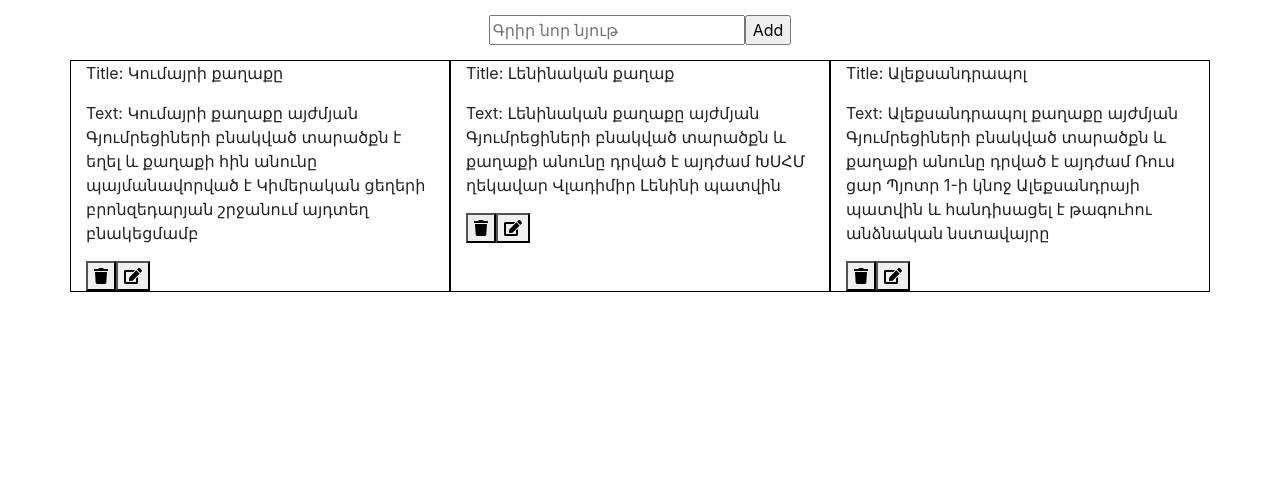
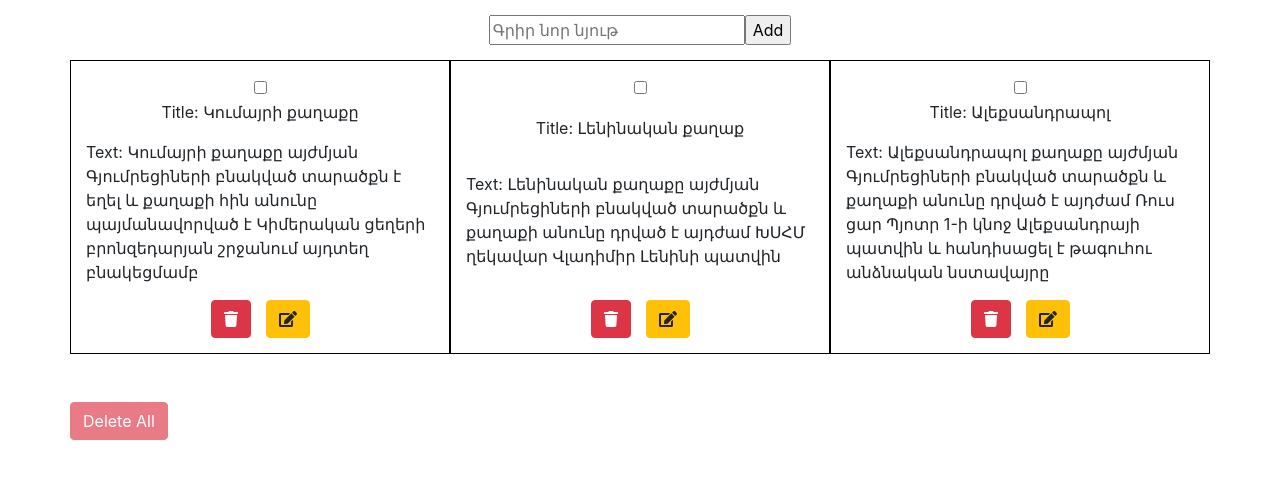
Before and after one commit to Vrezh22/Vrpro22, a React (Create React App) app: page / in a window 1280 px wide. Shown: the top 478 px of the page. Built offline with nearby package versions, Linux system fonts and the light colour scheme.

Commit message:
vrProjecto

```diff
--- /dev/null
+++ b/src/components/Confirm/confirm.module.css
@@ -0,0 +1,3 @@
+.input {
+    width:100%;
+}
--- /dev/null
+++ b/src/components/Confirm/index.jsx
@@ -0,0 +1,60 @@
+import styles from './confirm.module.css';
+import React from 'react';
+import { Modal, Button } from 'react-bootstrap';
+
+class EditTaskModal extends React.Component {
+    constructor(props) {
+        super();
+        this.state = {
+            ...props.data,
+        }
+    }
+
+    handleOnChange = (e) => {
+        const { value } = e.target;
+        this.setState(state => ({
+            ...state,
+            text: value,
+        }));
+    }
+    handleSave = (e) => {
+        if(!this.state.text)return;
+        const { editOneTask, onHide } = this.props;
+        editOneTask({ ...this.state });
+        onHide();
+
+    }
+    render() {
+        const { onHide, data } = this.props;
+        const { text } = this.state;
+        return (
+            <Modal
+                show={true}
+                size="lg"
+                aria-labelledby="contained-modal-title-vcenter"
+                centered
+                onHide={onHide}
+            >
+                <Modal.Header closeButton>
+                    <Modal.Title id="contained-modal-title-vcenter">
+                        Edit task {data._id}
+                    </Modal.Title>
+                </Modal.Header>
+                <Modal.Body>
+                    <input
+                        type="text"
+                        className={styles.input}
+                        onChange={this.handleOnChange}
+                        value={text}
+                    />
+                </Modal.Body>
+                <Modal.Footer>
+                    <Button variant="danger" onClick={onHide}>Close</Button>
+                    <Button variant="warning" onClick={this.handleSave}>Save</Button>
+                </Modal.Footer>
+            </Modal>
+        );
+    };
+}
+
+export default EditTaskModal;
--- a/src/components/Task/index.jsx
+++ b/src/components/Task/index.jsx
@@ -1,16 +1,24 @@
 import { FontAwesomeIcon } from '@fortawesome/react-fontawesome'
-import { faTrash , faEdit} from '@fortawesome/free-solid-svg-icons'
-const Task = ({ task , handleDeleteForm}) => {
+import { faTrash, faEdit } from '@fortawesome/free-solid-svg-icons'
+const Task = ({ task, handleDeleteForm, setEditTask, toggleSetAnyTasks,disabled }) => {
     return (
         <>
+            <div>
+                <input type="checkbox" onClick={() => toggleSetAnyTasks(task._id)} />
+            </div>
             <p>Title: {task.text.slice(0, 15)}</p>
             <p>Text: {task.text}</p>
             <div>
-                <button clasName="btn btn-danger" onClick={()=>handleDeleteForm(task._id)}>
-                <FontAwesomeIcon icon={faTrash} />
+                <button className="btn btn-danger" onClick={() => handleDeleteForm(task._id)} disabled={disabled}>
+                    <FontAwesomeIcon icon={faTrash} />
                 </button >
-                <button clasName="btn btn-warning" >
-                <FontAwesomeIcon icon={faEdit} />
+                <button
+                    className="btn btn-warning"
+                    style={{ marginLeft: '15px' }}
+                    onClick={() => setEditTask(task)}
+                    disabled={disabled}
+                >
+                    <FontAwesomeIcon icon={faEdit} />
                 </button >
             </div>
         </>
--- a/src/components/ToDO/index.jsx
+++ b/src/components/ToDO/index.jsx
@@ -1,12 +1,26 @@
-import { Container, Row, Col } from 'react-bootstrap';
+import { Container, Row, Col,Button } from 'react-bootstrap';
 import React from 'react';
+import { connect } from 'react-redux';
 import TodoForm from '../TodoForm';
 import Task from '../Task';
-import { connect } from 'react-redux';
+import EditTaskModal from '../Confirm';
 
 class Todo extends React.Component {
     state = {
-        inputValue: ''
+        inputValue: '',
+        editTask: null,
+        removeTasks: new Set()
+    }
+    toggleSetAnyTasks = (_id) => {
+        const removeTasks = new Set(this.state.removeTasks);
+        if (removeTasks.has(_id))
+            removeTasks.delete(_id);
+        else
+            removeTasks.add(_id);
+
+        this.setState({
+            removeTasks
+        })
     }
     handleOnChange = ({ target }) => {
         this.setState({
@@ -17,58 +31,92 @@ class Todo extends React.Component {
         if (!this.state.inputValue)
             return;
         this.props.addPost(this.state.inputValue);
+
         this.setState({
             inputValue: ''
         })
     }
     handleDeleteForm = (_id) => {
         return this.props.deletePost(_id);
+
+    }
+    clearEditTask = () => {
+        this.setState({
+            editTask: null
+        });
+    }
+    setEditTask = (editTask) => {
+        this.setState(prevState => ({
+            ...prevState,
+            editTask
+        }))
     }
 
-
     render() {
-        const { tasks } = this.props;
-        const { inputValue } = this.state;
+        const { tasks, editOneTask } = this.props;
+        const { inputValue, editTask  ,removeTasks} = this.state;
         const tasksJSX = tasks.map(task => {
-
+            const colInlineStyle = {
+                border: '1px solid black',
+                display: 'flex',
+                flexDirection: 'column',
+                justifyContent: 'space-between',
+                alignItems: 'center',
+                padding: '15px'
+            }
             return (
-                <Col key={task._id} xs={12} sm={6} md={4} style={{ border: '1px solid black' }}>
-                    <Task task={task} handleDeleteForm={this.handleDeleteForm} />
+                <Col key={task._id} xs={12} sm={6} md={4} style={colInlineStyle} >
+                    <Task
+                        task={task}
+                        handleDeleteForm={this.handleDeleteForm}
+                        setEditTask={this.setEditTask}
+                        toggleSetAnyTasks={this.toggleSetAnyTasks}
+                        disabled={!!removeTasks.size}
+                    />
                 </Col>
             )
         })
 
         return (
-            <div>
+            <>
                 <Container>
                     <Row className="justify-content-center">
                         <TodoForm
                             inputValue={inputValue}
                             handleOnChange={this.handleOnChange}
                             handleSubmitForm={this.handleSubmitForm}
+                            disabled={!!removeTasks.size}
                         />
                     </Row>
                     <Row>
                         {tasksJSX}
                     </Row>
+                    <Row className="mt-5">
+                         <Button variant="danger" disabled={!removeTasks.size}>Delete All</Button>
+                    </Row>
                 </Container>
-
-            </div>
+                {
+                    editTask && <EditTaskModal
+                        onHide={this.clearEditTask}
+                        data={editTask}
+                        editOneTask={editOneTask}
+                    />
+                }
+            </>
         )
     }
 }
-
 const mapStateToProps = (state) => {
     return {
         tasks: state.todoState.tasks
     }
 }
 const mapDispacthToProps = (dispatch) => {
-    return{
-        addPost: (text)=> dispatch({type:'ADDPOST' , text:text}),
-        deletePost:(_id)=> dispatch({type:'DELETEPOST', _id:_id})
+    return {
+        addPost: (text) => dispatch({ type: 'ADDTask', text: text }),
+        deletePost: (_id) => dispatch({ type: 'DELETETask', _id: _id }),
+        editOneTask: (task) => dispatch({ type: 'EDIT_TASK', task })
     }
 }
-const TodoContainer = connect(mapStateToProps,mapDispacthToProps)(Todo);
-
+const TodoContainer = connect(mapStateToProps, mapDispacthToProps)(Todo);
 export default TodoContainer;
--- a/src/components/TodoForm/index.jsx
+++ b/src/components/TodoForm/index.jsx
@@ -1,18 +1,20 @@
 import styles from './todoForm.module.css';
 
-const TodoForm = ({inputValue , handleOnChange , handleSubmitForm})=>{
-    return(
+const TodoForm = ({ inputValue, handleOnChange, handleSubmitForm, disabled }) => {
+    return (
         <div className={styles.todoForm}>
             <input
                 type='text'
                 placeholder='Գրիր նոր նյութ'
                 value={inputValue}
                 onChange={handleOnChange}
+                disabled={disabled}
             />
             <input
                 type='button'
                 value='Add'
                 onClick={handleSubmitForm}
+                disabled={disabled}
             />
         </div>
     )
--- a/src/store/reducers/todo-reducer.js
+++ b/src/store/reducers/todo-reducer.js
@@ -27,7 +27,7 @@ const TodoReducer = (state = initialState, action) => {
             }
         }
 
-        case 'ADDPOST': {
+        case 'ADDTask': {
             const tasks = [...state.tasks];
             tasks.push({
                 _id: idGenerator(),
@@ -38,12 +38,21 @@ const TodoReducer = (state = initialState, action) => {
                 tasks
             }
         }
-        case 'DELETEPOST': {
+        case 'DELETETask': {
 
             let tasks = [...state.tasks];
             const { _id } = action;
 
             tasks = tasks.filter(task => task._id !== _id);
+            return {
+                ...state,
+                tasks
+            }
+        }
+        case 'EDIT_TASK': {
+            const tasks = [...state.tasks];
+            const idx = tasks.findIndex(task => task._id === action.task._id);
+            tasks[idx] = action.task;
             return {
                 ...state,
                 tasks
```
Also changed, not shown: 1 other file (tests, documents, lock files or other folders). Lines whose indentation alone changed are shown as unchanged.
